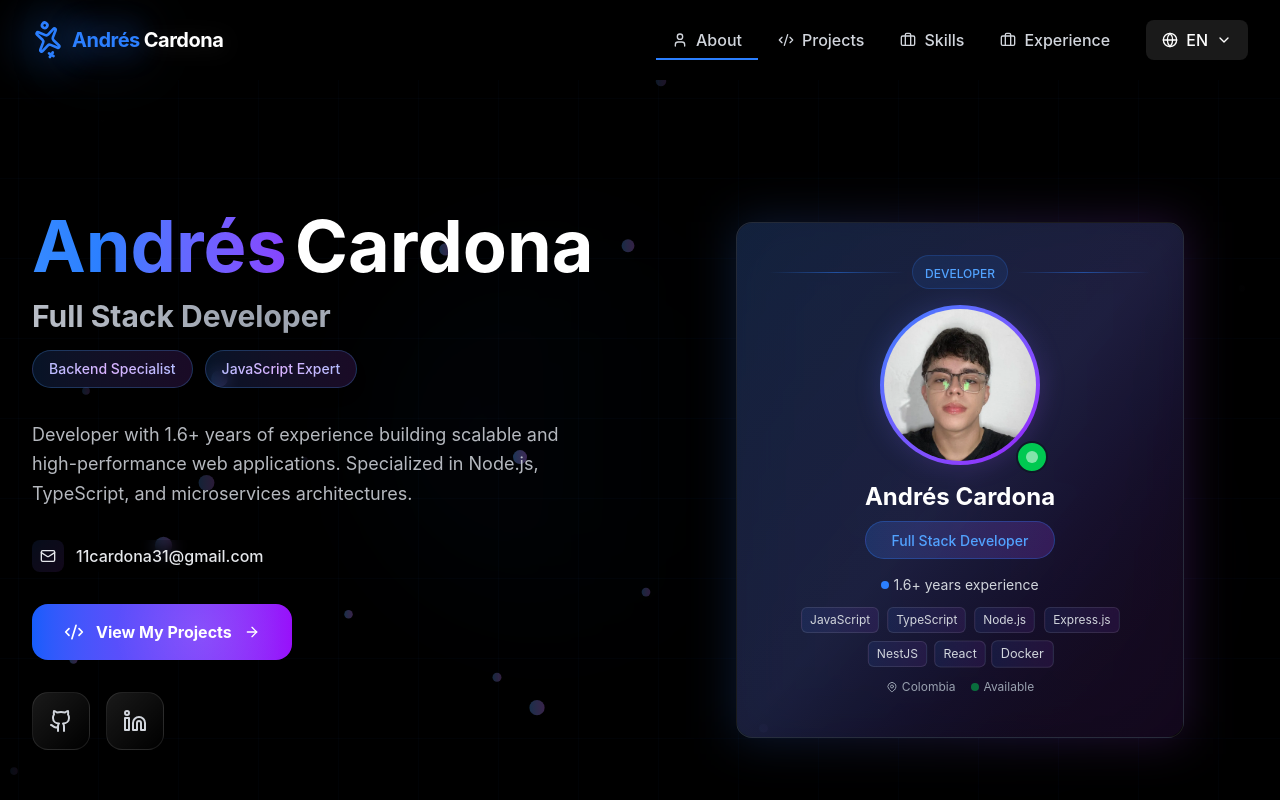
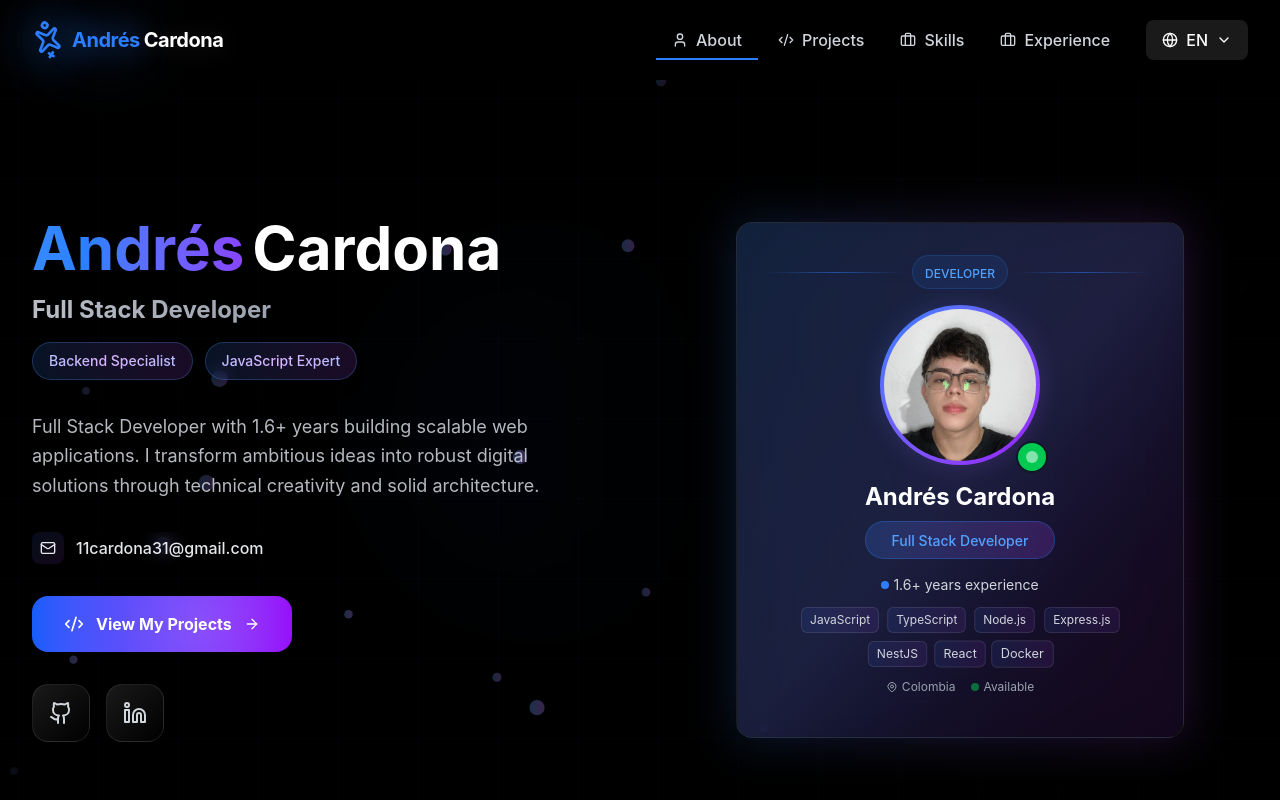
Before and after one commit to CardonaAndres/Portfolio, a React (Vite) app: page / in a window 1280 px wide. Shown: the top 800 px of the page. Built offline with nearby package versions, Linux system fonts and the light colour scheme.

Commit message:
feat: Actualizar descripciones en textos para reflejar mejor la experiencia y habilidades del desarrollador style: Ajustar tamaños de texto en el componente Hero para mejorar la legibilidad y presentación visual

```diff
--- a/src/core/assets/ts/texts.ts
+++ b/src/core/assets/ts/texts.ts
@@ -1,9 +1,8 @@
-
 export const texts = {
   ES: {
-    description : 'Desarrollador con 1.6+ años de experiencia, creando aplicaciones web escalables y de alto rendimiento. Especializado en Node.js, TypeScript y arquitecturas de microservicios.'
+    description: 'Desarrollador Full Stack con 1.6+ años creando aplicaciones web escalables. Transformo ideas ambiciosas en soluciones digitales robustas con creatividad técnica y arquitectura sólida.'
   },
   EN: {
-    description : 'Developer with 1.6+ years of experience building scalable and high-performance web applications. Specialized in Node.js, TypeScript, and microservices architectures.'
+    description: 'Full Stack Developer with 1.6+ years building scalable web applications. I transform ambitious ideas into robust digital solutions through technical creativity and solid architecture.'
   }
 };
--- a/src/spa/components/Hero.tsx
+++ b/src/spa/components/Hero.tsx
@@ -311,7 +311,7 @@ export const Hero = memo(() => {
                 initial={{ opacity: 0, y: 30 }}
                 animate={{ opacity: 1, y: 0 }}
                 transition={{ delay: 0.2, type: "spring", stiffness: 100 }}
-                className="text-4xl sm:text-5xl lg:text-6xl xl:text-7xl font-bold mb-4"
+                className="text-3xl sm:text-4xl lg:text-5xl xl:text-6xl font-bold mb-4"
               >
                 <motion.span
                   className="inline-block text-transparent bg-clip-text bg-gradient-to-r from-blue-400 via-blue-500 to-purple-600"
@@ -345,7 +345,7 @@ export const Hero = memo(() => {
                 className="space-y-4"
               >
                 <motion.h2
-                  className="text-2xl sm:text-3xl font-bold"
+                  className="text-xl sm:text-2xl font-bold"
                   animate={{
                     backgroundPosition: ['0% 50%', '100% 50%', '0% 50%']
                   }}
```
